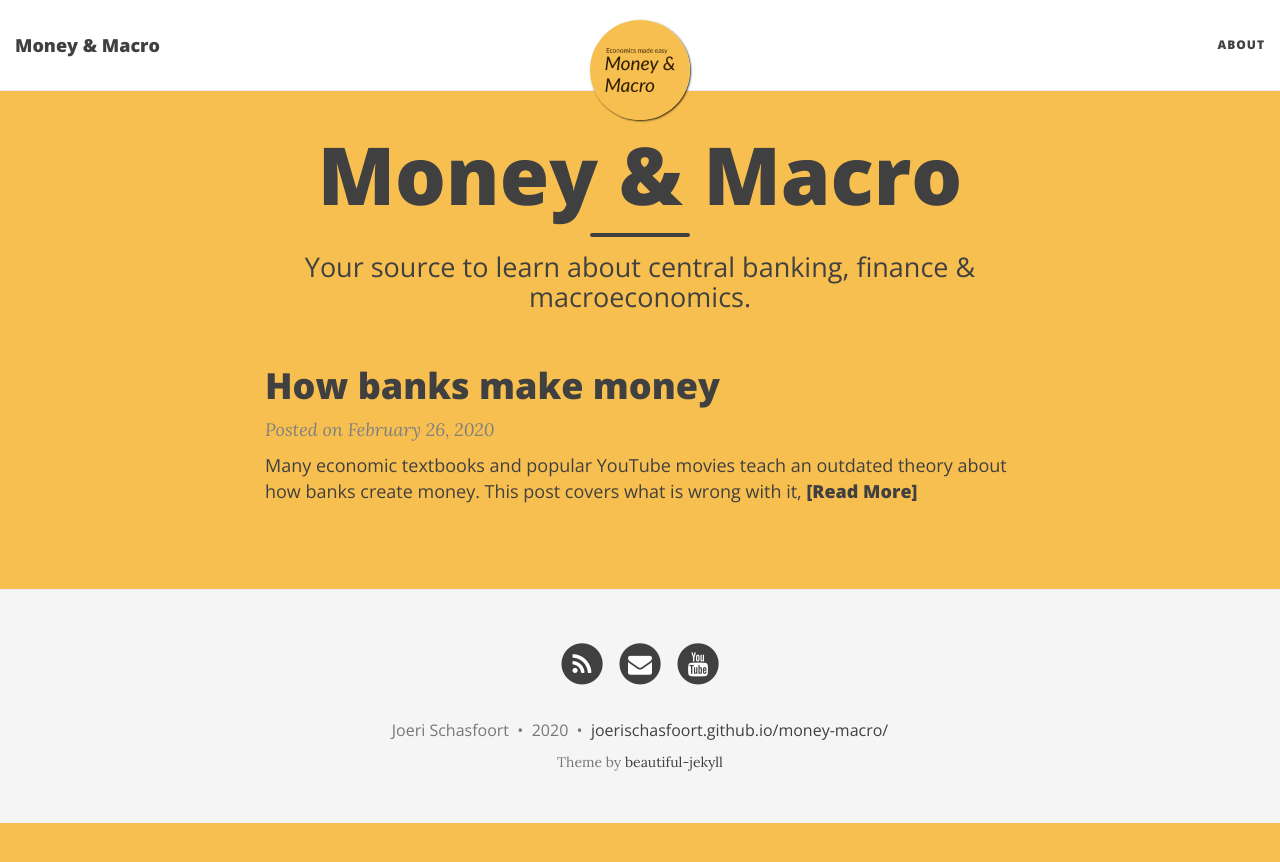
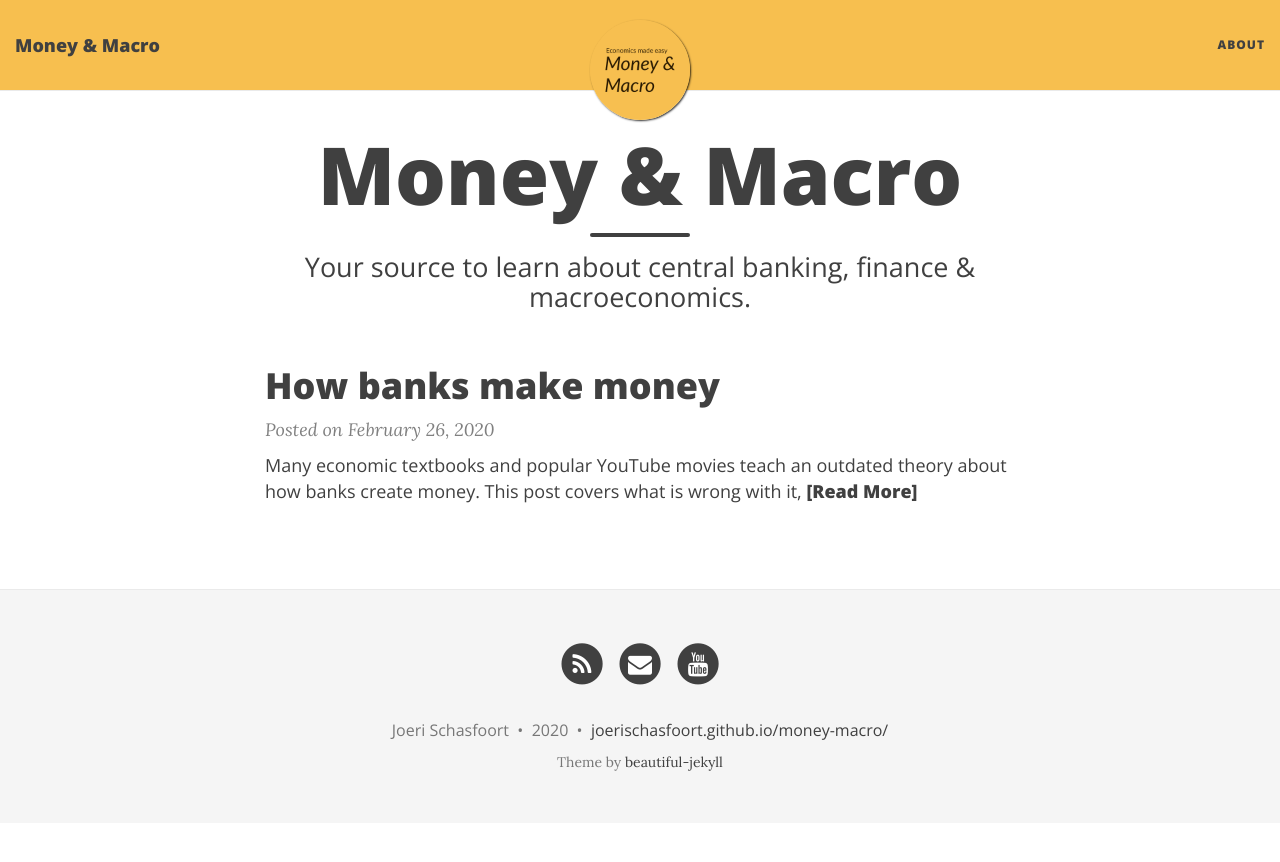
Before and after one commit to joerischasfoort/money-macro, a Jekyll site: the page built from index.html, in a window 1280 px wide. Shown: the top 862 px of the page. Built offline with Jekyll 4.4.1, drawn with Linux system fonts in a browser that asks for light colours; nearby versions of some CDN libraries; the list of posts is cut into pages by our own code.

```diff
--- a/_config.yml
+++ b/_config.yml
@@ -39,10 +39,10 @@ avatar: "/img/Money & Macro-logos.jpeg"
 
 # Personalize the colors in your website. Colour values can be any valid CSS colour
 
-navbar-col: "#FFFFFF"
+navbar-col: "#F7BF4F"
 navbar-text-col: "#404040"
 navbar-children-col: "#F5F5F5"
-page-col: "#F7BF4F"
+page-col: "#FFFFFF"
 link-col: "#008AFF"
 hover-col: "#0085A1"
 footer-col: "#F5F5F5"
```
